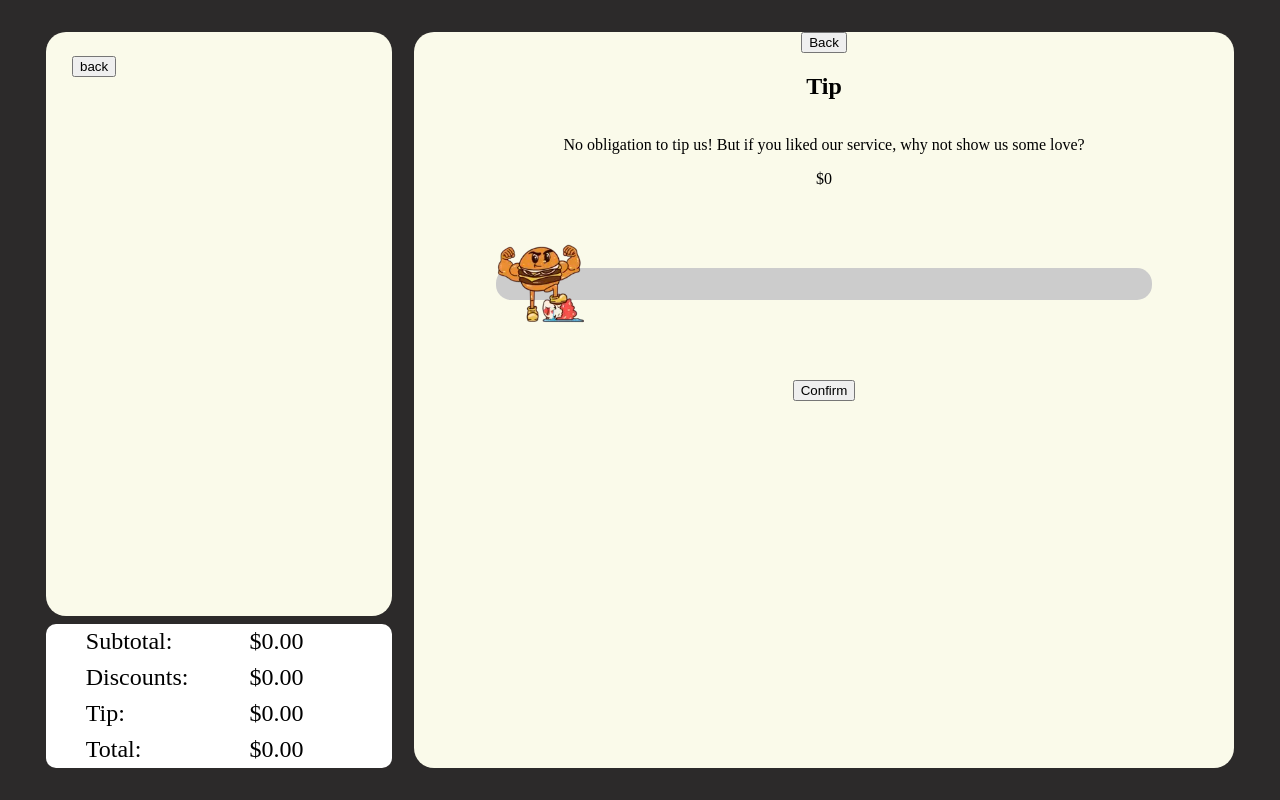
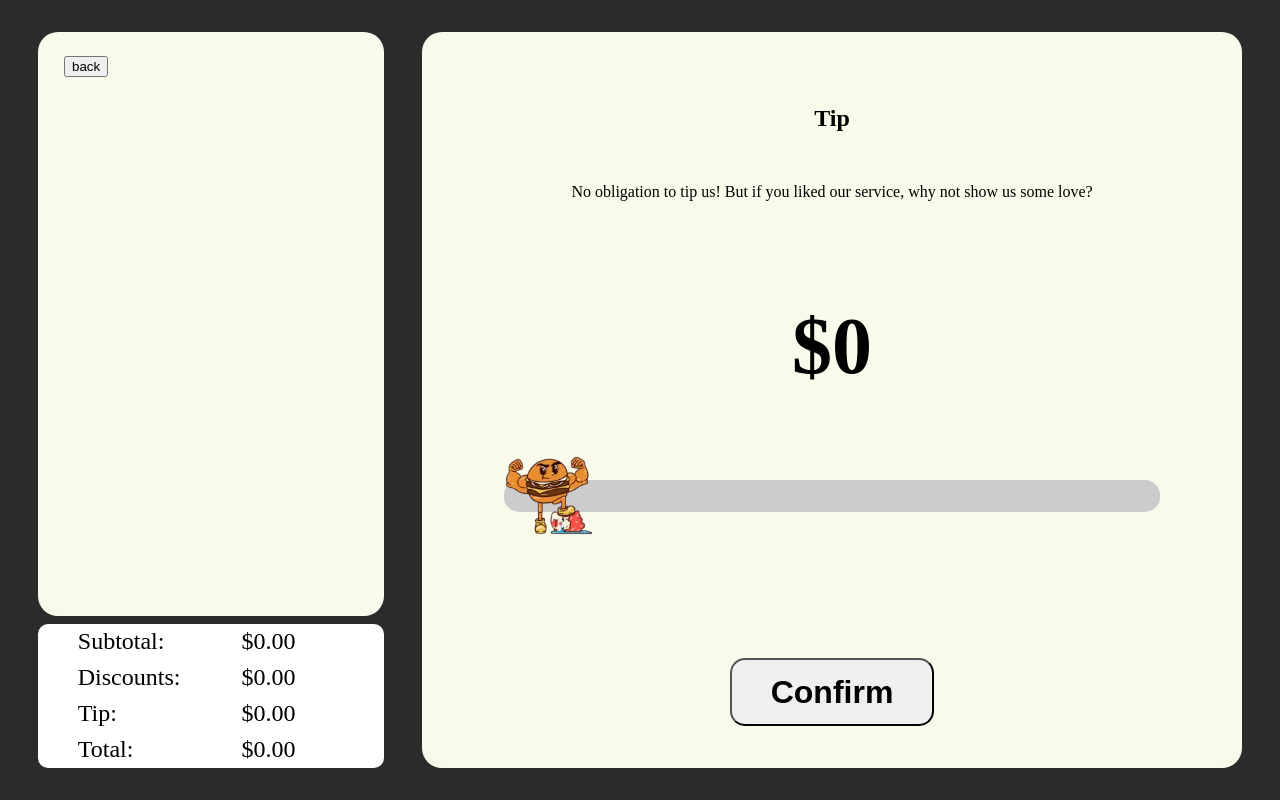
Before and after one commit to bryantran46/Buff-Boy-Burgerz, a Flask app: page /tip in a window 1280 px wide. Run offline with Flask 3, Linux system fonts and the light colour scheme; parts of the project's set-up code (start-up, migrations or seed data) failed here and were passed over.

Commit message:
Update tip page formatting

```diff
--- a/static/css/tip.css
+++ b/static/css/tip.css
@@ -11,6 +11,9 @@
     justify-content: space-between;
 }
 .receipt {
+    position: fixed;
+    left: 3vw;
+    top: 4vh;
     width: 27vw;
     height: 92vh;
     background-color: transparent;
@@ -121,15 +126,28 @@
     justify-self: flex-end;
 }
 .main-content {
+    position: fixed;
+    right: 3vw;
+    top: 4vh;
     width: 64vw;
     height: 92vh;
     background-color: var(--base-bg-color);
-    display: flex;
-    flex-direction: column;
-    align-items: center;
     border-radius: 20px;
+    display: grid;
+    text-align: center;
+    place-items: center;
+    grid-template-rows: 15vh 10vh 20vh 25vh 20vh;
+    grid-template-columns: 64vw;
+
 }
-
+h2 {
+    align-self: flex-end;
+}
+.value {
+    align-self: flex-end;
+    font-size: 5em;
+    font-weight: 700;
+}
 .slider {
     -webkit-appearance: none;
     appearance: none;
@@ -138,6 +156,7 @@
     height: 4vh;
     background: #ccc;
     margin: 10vh 2vw;
+    align-self: flex-end;
 }
 
 .slider::-webkit-slider-thumb {
@@ -147,4 +166,15 @@
     width: 11vh;
     background-image: url("../images/logo.webp");
     background-size: cover;
+    background-color: transparent;
+    box-shadow: none;
 }
+.confirm-button {
+    margin-top: 5vh;
+    border-radius: 15px;
+    padding: 4vh 3vw;
+    line-height: 0;
+    font-size: 2em;
+    color: black;
+    font-weight: 700;
+}
--- a/templates/tip.html
+++ b/templates/tip.html
@@ -61,7 +61,6 @@
         </div>
 
         <div class="main-content">
-            <button class="back-button">Back</button>
             <h2>Tip</h2>
             <p>
                 No obligation to tip us! But if you liked our service, why not show us some love?
```
Also changed, not shown: other parts of static/css/tip.css (+14 -12 lines).
